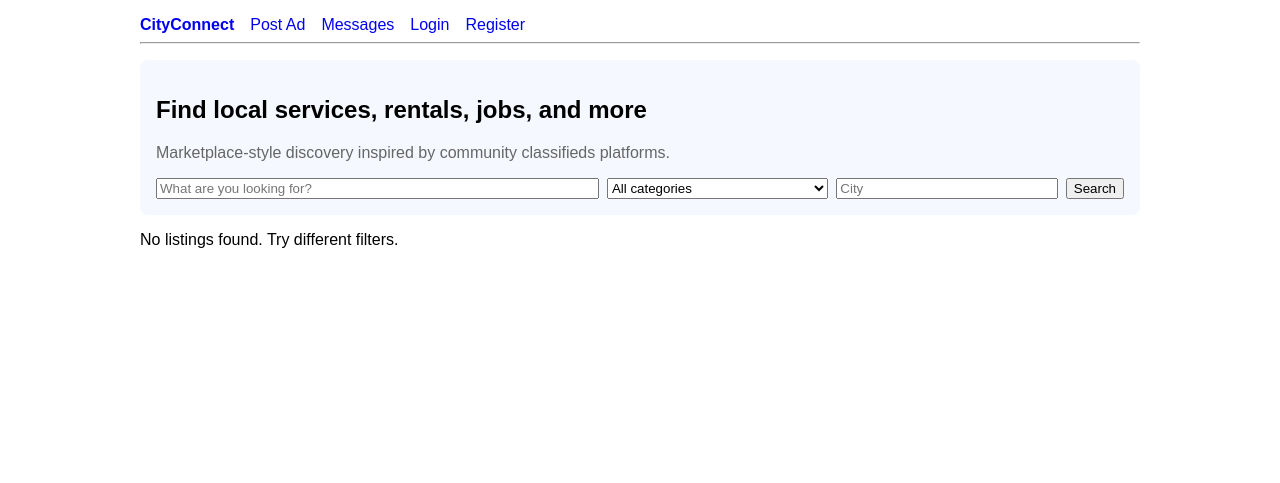
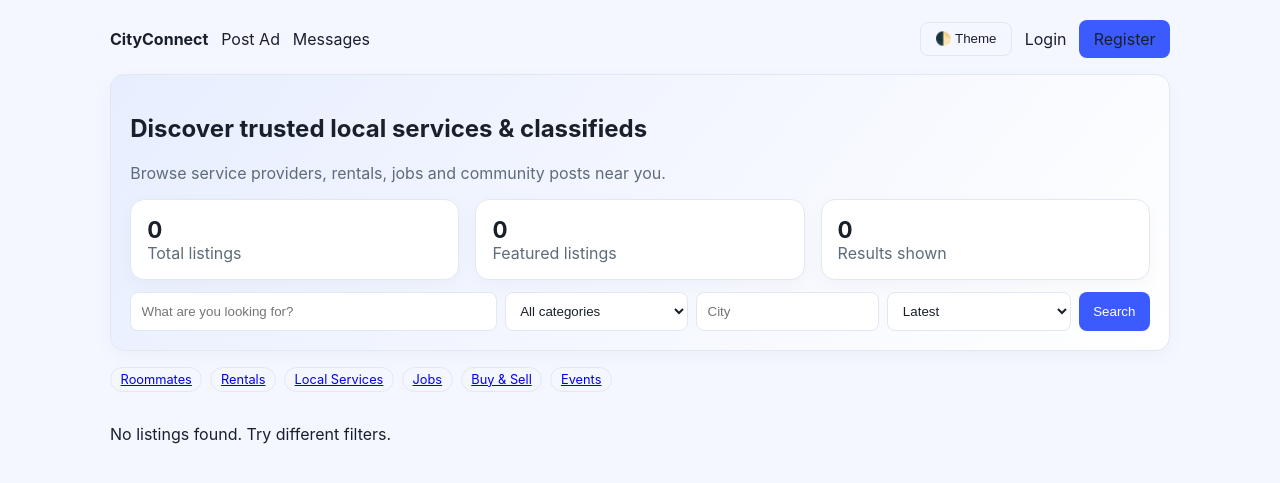
Before and after one commit to saichand003/classifieds, a Django app: page / in a window 1280 px wide. Shown: the top 483 px of the page. Run offline with Django 5.2, Linux system fonts and the light colour scheme; data that the repository does not hold is empty.

Commit message:
Add rich UI experience with theming, filters, and modern layout

```diff
--- a/classifieds_project/settings.py
+++ b/classifieds_project/settings.py
@@ -69,6 +69,7 @@ USE_I18N = True
 USE_TZ = True
 
 STATIC_URL = 'static/'
+STATICFILES_DIRS = [BASE_DIR / 'static']
 MEDIA_URL = 'media/'
 MEDIA_ROOT = BASE_DIR / 'media'
 
--- a/listings/views.py
+++ b/listings/views.py
@@ -2,6 +2,7 @@ from django.contrib import messages
 from django.contrib.auth.decorators import login_required
 from django.db import connection
 from django.db.utils import OperationalError
+from django.db.models import Count
 from django.shortcuts import get_object_or_404, redirect, render
 
 from .forms import ListingForm, ListingInquiryForm
@@ -28,6 +29,7 @@ def listing_list(request):
     q = request.GET.get('q', '').strip()
     category = request.GET.get('category', '').strip()
     city = request.GET.get('city', '').strip()
+    sort = request.GET.get('sort', 'latest').strip()
 
     if q:
         listings = listings.filter(title__icontains=q)
@@ -36,10 +38,22 @@ def listing_list(request):
     if city:
         listings = listings.filter(city__icontains=city)
 
+    if sort == 'price_low':
+        listings = listings.order_by('price', '-featured', '-created_at')
+    elif sort == 'price_high':
+        listings = listings.order_by('-price', '-featured', '-created_at')
+
+    category_counts = dict(
+        Listing.objects.values_list('category').annotate(total=Count('id'))
+    )
+
     context = {
         'listings': list(listings),
         'category_choices': Listing.CATEGORY_CHOICES,
-        'filters': {'q': q, 'category': category, 'city': city},
+        'category_counts': category_counts,
+        'total_listings': Listing.objects.count(),
+        'featured_count': Listing.objects.filter(featured=True).count(),
+        'filters': {'q': q, 'category': category, 'city': city, 'sort': sort},
     }
     return render(request, 'listings/listing_list.html', context)
 
--- /dev/null
+++ b/static/app.js
@@ -0,0 +1,13 @@
+(function () {
+  const key = 'cityconnect-theme';
+  const root = document.documentElement;
+  const saved = localStorage.getItem(key);
+  if (saved === 'dark') root.classList.add('dark');
+
+  document.addEventListener('click', (e) => {
+    const btn = e.target.closest('[data-theme-toggle]');
+    if (!btn) return;
+    root.classList.toggle('dark');
+    localStorage.setItem(key, root.classList.contains('dark') ? 'dark' : 'light');
+  });
+})();
--- /dev/null
+++ b/static/styles.css
@@ -0,0 +1,60 @@
+:root {
+  --bg: #f4f7ff;
+  --surface: #fff;
+  --text: #19202a;
+  --muted: #5e6b7a;
+  --primary: #3b5bff;
+  --border: #e2e8f0;
+}
+
+:root.dark {
+  --bg: #0f172a;
+  --surface: #111827;
+  --text: #e5e7eb;
+  --muted: #94a3b8;
+  --primary: #60a5fa;
+  --border: #253047;
+}
+
+* { box-sizing: border-box; }
+body {
+  font-family: Inter, Arial, sans-serif;
+  background: var(--bg);
+  color: var(--text);
+  margin: 0;
+}
+.container { max-width: 1100px; margin: 0 auto; padding: 1.25rem; }
+.navbar {
+  display:flex; align-items:center; justify-content:space-between;
+  gap: 1rem; margin-bottom: 1rem;
+}
+.nav-links { display:flex; gap: .8rem; flex-wrap: wrap; align-items:center; }
+.nav-links a { text-decoration:none; color:var(--text); }
+.brand { font-weight:700; }
+.button, button {
+  background: var(--primary); color: white; border:none; border-radius:8px;
+  padding:.55rem .9rem; cursor:pointer; text-decoration:none; display:inline-block;
+}
+.button.secondary { background: transparent; color: var(--text); border:1px solid var(--border); }
+.card {
+  background: var(--surface); border:1px solid var(--border);
+  border-radius: 14px; padding: 1rem; box-shadow: 0 6px 20px rgba(0,0,0,.03);
+}
+.hero { padding: 1.2rem; margin-bottom: 1rem; background: linear-gradient(130deg, #e8eeff, #ffffff); }
+.dark .hero { background: linear-gradient(130deg, #0d1b38, #101827); }
+.grid { display:grid; gap:1rem; }
+.grid-3 { grid-template-columns: repeat(auto-fit, minmax(170px, 1fr)); }
+.grid-listings { grid-template-columns: repeat(auto-fit, minmax(280px, 1fr)); }
+.kpi { font-size:1.4rem; font-weight:700; }
+.muted { color: var(--muted); }
+.chips { display:flex; gap:.5rem; flex-wrap:wrap; }
+.chip { border:1px solid var(--border); border-radius:999px; padding:.25rem .6rem; font-size:.8rem; }
+.filters { display:grid; grid-template-columns:2fr 1fr 1fr 1fr auto; gap:.5rem; margin-top:.8rem; }
+input, select, textarea { width:100%; padding:.6rem .65rem; border-radius:8px; border:1px solid var(--border); background:var(--surface); color:var(--text); }
+.listing-thumb { width:100%; height:160px; object-fit:cover; border-radius:10px; border:1px solid var(--border); background:#eef2ff; }
+.price { font-size:1.1rem; font-weight:700; }
+.row { display:flex; justify-content:space-between; align-items:center; gap:.5rem; }
+.messages { list-style:none; padding:0; }
+.messages li { background:#dcfce7; color:#166534; padding:.6rem; border-radius:8px; margin:.5rem 0; }
+.dark .messages li { background:#064e3b; color:#ecfdf5; }
+@media (max-width: 860px) { .filters { grid-template-columns: 1fr; } }
--- a/templates/base.html
+++ b/templates/base.html
@@ -1,40 +1,35 @@
+{% load static %}
 <!DOCTYPE html>
 <html lang="en">
 <head>
     <meta charset="UTF-8">
     <meta name="viewport" content="width=device-width, initial-scale=1.0">
     <title>CityConnect Classifieds</title>
-    <style>
-        body { font-family: Arial, sans-serif; margin: 0 auto; max-width: 1000px; padding: 1rem; }
-        nav { display:flex; gap: 1rem; align-items: center; flex-wrap: wrap; }
-        nav a { text-decoration: none; }
-        .card { border: 1px solid #ddd; border-radius: 8px; padding: 1rem; margin-bottom: 1rem; }
-        .muted { color:#666; }
-        .badge { background:#eef; border-radius:999px; padding:0.2rem 0.6rem; font-size:0.8rem; }
-        .featured { border-color:#4a69ff; box-shadow:0 0 0 1px #4a69ff inset; }
-        .hero { background:#f6f8ff; border-radius:8px; padding:1rem; margin:1rem 0; }
-        .messages { list-style:none; padding:0; }
-        .messages li { background:#eaf8e8; padding:0.6rem; border-radius:6px; margin:0.5rem 0; }
-        img { max-width:100%; height:auto; border-radius: 6px; }
-    </style>
+    <link rel="stylesheet" href="{% static 'styles.css' %}">
 </head>
 <body>
-<nav>
-    <a href="{% url 'listing_list' %}"><strong>CityConnect</strong></a>
+<div class="container">
+    <nav class="navbar">
+        <div class="nav-links">
+            <a class="brand" href="{% url 'listing_list' %}">CityConnect</a>
             <a href="{% url 'create_listing' %}">Post Ad</a>
             <a href="{% url 'inbox' %}">Messages</a>
+        </div>
+        <div class="nav-links">
+            <button type="button" class="button secondary" data-theme-toggle>🌓 Theme</button>
             {% if user.is_authenticated %}
                 <a href="{% url 'profile' %}">Profile</a>
                 <form method="post" action="{% url 'logout' %}" style="display:inline;">
                     {% csrf_token %}
-            <button type="submit">Logout</button>
+                    <button type="submit" class="button secondary">Logout</button>
                 </form>
             {% else %}
                 <a href="{% url 'login' %}">Login</a>
-        <a href="{% url 'register' %}">Register</a>
+                <a href="{% url 'register' %}" class="button">Register</a>
             {% endif %}
+        </div>
     </nav>
-<hr>
+
     {% if messages %}
         <ul class="messages">
         {% for message in messages %}
@@ -42,6 +37,9 @@
         {% endfor %}
         </ul>
     {% endif %}
+
     {% block content %}{% endblock %}
+</div>
+<script src="{% static 'app.js' %}"></script>
 </body>
 </html>
--- a/templates/listings/listing_list.html
+++ b/templates/listings/listing_list.html
@@ -1,33 +1,64 @@
 {% extends 'base.html' %}
 {% block content %}
-<section class="hero">
-    <h1>Find local services, rentals, jobs, and more</h1>
-    <p class="muted">Marketplace-style discovery inspired by community classifieds platforms.</p>
-    <form method="get" style="display:grid;grid-template-columns:2fr 1fr 1fr auto;gap:0.5rem;">
+<section class="card hero">
+    <h1>Discover trusted local services & classifieds</h1>
+    <p class="muted">Browse service providers, rentals, jobs and community posts near you.</p>
+
+    <div class="grid grid-3" style="margin-top:1rem;">
+        <div class="card"><div class="kpi">{{ total_listings }}</div><div class="muted">Total listings</div></div>
+        <div class="card"><div class="kpi">{{ featured_count }}</div><div class="muted">Featured listings</div></div>
+        <div class="card"><div class="kpi">{{ listings|length }}</div><div class="muted">Results shown</div></div>
+    </div>
+
+    <form method="get" class="filters">
         <input type="text" name="q" placeholder="What are you looking for?" value="{{ filters.q }}">
+
         <select name="category">
             <option value="">All categories</option>
             {% for key, label in category_choices %}
-                <option value="{{ key }}" {% if filters.category == key %}selected{% endif %}>{{ label }}</option>
+                <option value="{{ key }}" {% if filters.category == key %}selected{% endif %}>
+                    {{ label }}
+                </option>
             {% endfor %}
         </select>
+
         <input type="text" name="city" placeholder="City" value="{{ filters.city }}">
+
+        <select name="sort">
+            <option value="latest" {% if filters.sort == 'latest' %}selected{% endif %}>Latest</option>
+            <option value="price_low" {% if filters.sort == 'price_low' %}selected{% endif %}>Price: Low to High</option>
+            <option value="price_high" {% if filters.sort == 'price_high' %}selected{% endif %}>Price: High to Low</option>
+        </select>
+
         <button type="submit">Search</button>
     </form>
 </section>
 
+<div class="chips" style="margin-bottom:1rem;">
+    {% for key, label in category_choices %}
+        <a class="chip" href="?category={{ key }}">{{ label }}</a>
+    {% endfor %}
+</div>
+
+<section class="grid grid-listings">
 {% for listing in listings %}
-    <article class="card {% if listing.featured %}featured{% endif %}">
-        <h2><a href="{% url 'listing_detail' listing.pk %}">{{ listing.title }}</a></h2>
-        <p>
-            <span class="badge">{{ listing.get_category_display }}</span>
-            {% if listing.featured %}<span class="badge">Featured</span>{% endif %}
-        </p>
-        <p><strong>{% if listing.price %}${{ listing.price }}{% else %}Contact for price{% endif %}</strong></p>
-        <p class="muted">{{ listing.city }}, {{ listing.state }} {{ listing.country }} · posted by {{ listing.owner.username }}</p>
-        <p>{{ listing.description|truncatewords:25 }}</p>
+    <article class="card">
+        {% if listing.image %}
+            <img class="listing-thumb" src="{{ listing.image.url }}" alt="{{ listing.title }}">
+        {% else %}
+            <div class="listing-thumb"></div>
+        {% endif %}
+        <div class="row" style="margin-top:.7rem;">
+            <span class="chip">{{ listing.get_category_display }}</span>
+            {% if listing.featured %}<span class="chip">Featured</span>{% endif %}
+        </div>
+        <h3><a href="{% url 'listing_detail' listing.pk %}">{{ listing.title }}</a></h3>
+        <p class="price">{% if listing.price %}${{ listing.price }}{% else %}Contact for price{% endif %}</p>
+        <p class="muted">{{ listing.city }}, {{ listing.state }} {{ listing.country }}</p>
+        <p>{{ listing.description|truncatewords:22 }}</p>
     </article>
 {% empty %}
     <p>No listings found. Try different filters.</p>
 {% endfor %}
+</section>
 {% endblock %}
```
Also changed, not shown: templates/listings/listing_detail.html (+17 -14 lines), README.md. Lines whose indentation alone changed are shown as unchanged.
